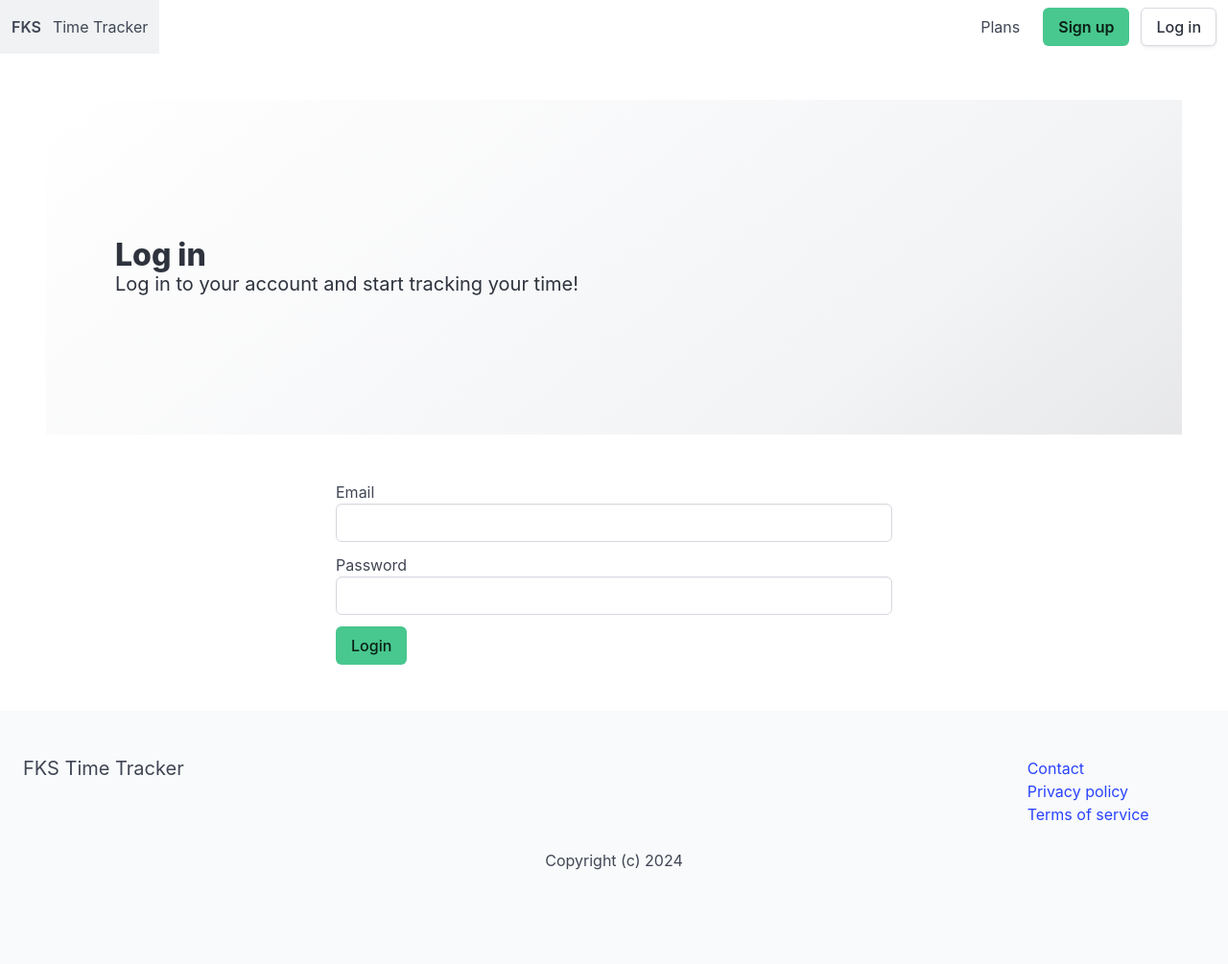
After one commit to pierrecdevs/time-tracker-app, a Django app: page /login/ in a window 1280 px wide. The commit adds this page. Shown: the whole page at 96% size. Run offline with Django 5.2, Linux system fonts and the light colour scheme.

Commit message:
added login page.

```diff
--- a/apps/core/templates/core/base.html
+++ b/apps/core/templates/core/base.html
@@ -22,7 +22,7 @@
           <div class="navbar-item">
             <div class="buttons">
                 <a href="{% url 'signup' %}" class="button is-success"><strong>Sign up</strong></a>
-              <a href="#" class="button">Log in</a>
+                <a href="{% url 'login' %}" class="button">Log in</a>
             </div>
           </div>
         </div>
--- /dev/null
+++ b/apps/userprofile/templates/login.html
@@ -0,0 +1,54 @@
+{% extends 'core/base.html' %}
+
+{%block title %}Log in | {% endblock %}
+
+{%block content %}
+<section class="hero is-medium is-light is-bold">
+  <div class="hero-body">
+    <div class="container">
+      <h1 class="title">Log in</h1>
+      <h2 class="subtitle">Log in to your account and start tracking your time!</h2>
+    </div>
+  </div>
+</section>
+<div class="columns" id="login-app">
+  <div class="column is-6 is-offset-3">
+    <form method="post" action="." class="mt-6" v-on:submit="validateForm" novalidate>
+      {% csrf_token %}
+
+      {% if form.errors %}
+      <div class="notification is-danger">
+        {{ form.non_field_errors }}
+
+        {% for field in form %}
+        {% if field.errors %} <p>{{ field.label }}: {{ field.errors|striptags }}</p> {% endif %}
+        {% endfor %}
+      </div>
+      {% endif %}
+
+      <div class="field">
+        <label for="id_username">Email</label>
+        <div class="control">
+          <input type="email" name="username" id="id_username" class="input" v-model="username">
+        </div>
+      </div>
+      <div class="field">
+        <label for="id_password">Password</label>
+        <div class="control">
+          <input type="password" name="password" id="id_password" class="input" v-model="password">
+        </div>
+      </div>
+
+      <div class="field">
+        <div class="control">
+          <button class="button is-success">Login</button>
+        </div>
+      </div>
+    </form>
+
+  </div>
+</div>
+{% endblock %}
+
+{% block scripts %}
+{% endblock %}
--- a/tracker/urls.py
+++ b/tracker/urls.py
@@ -15,6 +15,7 @@ Including another URLconf
     2. Add a URL to urlpatterns:  path('blog/', include('blog.urls'))
 """
 from django.contrib import admin
+from django.contrib.auth import views as auth_views
 from django.urls import path
 from apps.core.views import frontpage,privacy,terms,plans
 from apps.userprofile.views import signup
@@ -24,6 +25,9 @@ urlpatterns = [
     path('privacy/',  privacy, name='privacy'),
     path('terms/',  terms, name='terms'),
     path('plans/',  plans, name='plans'),
+
+    path('admin/', admin.site.urls),
+
     path('signup/', signup, name='signup'),
-    path('admin/', admin.site.urls),
+    path('login/', auth_views.LoginView.as_view(template_name= 'login.html'), name='login'),
 ]
```
Also changed, not shown: README.md.
